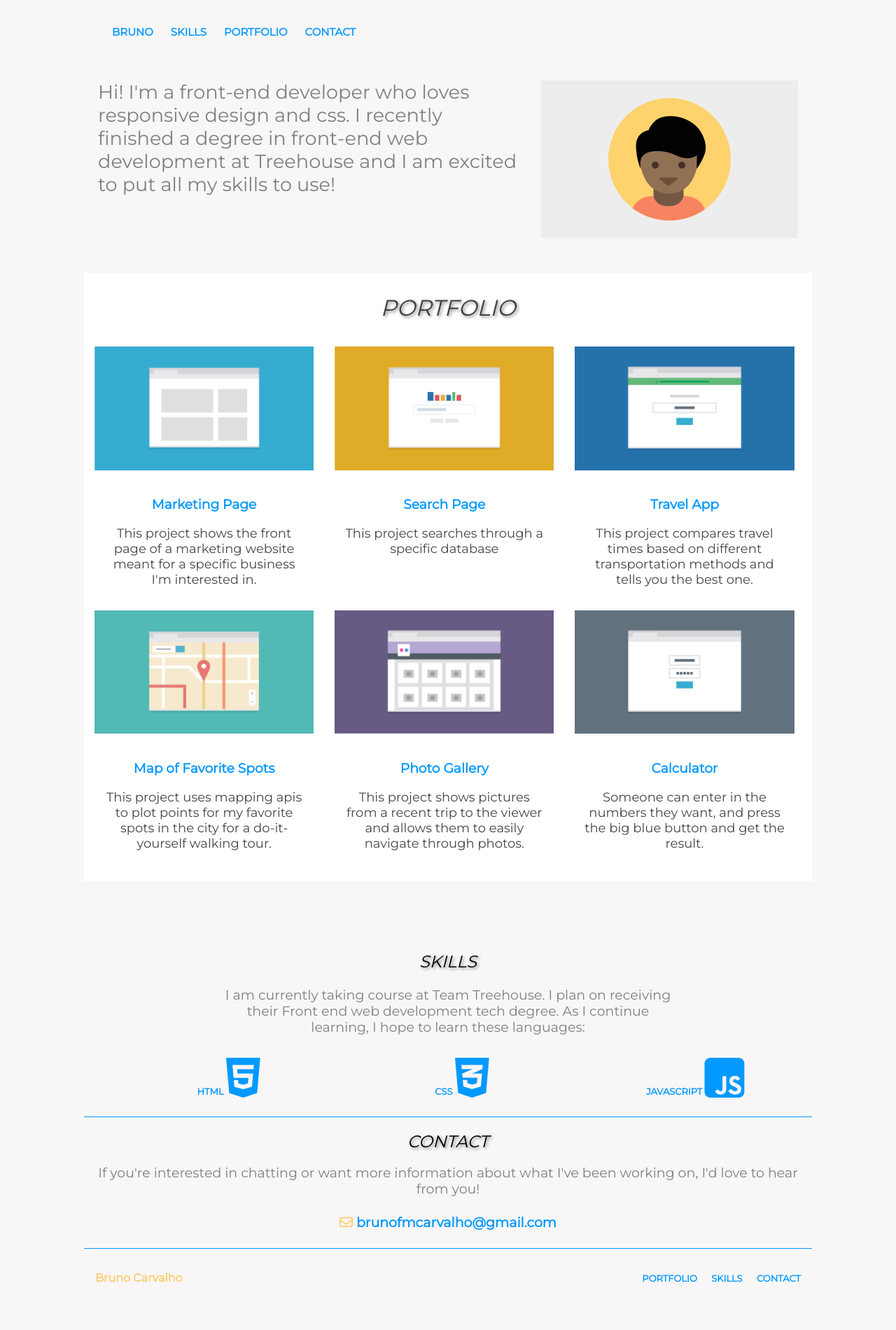
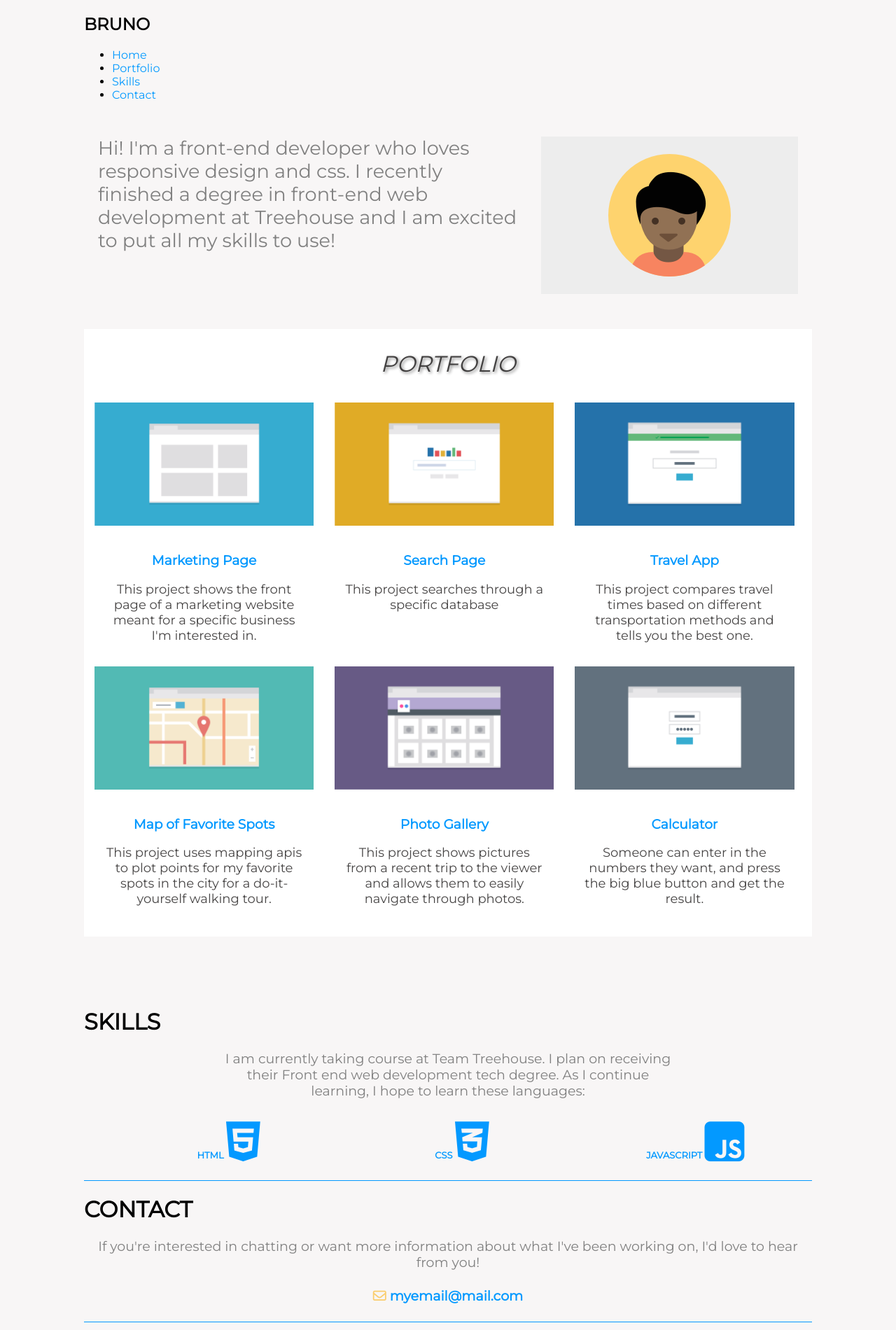
Before and after one commit to Soulr3b3l/Mobile-first-Responsive-Layout, a plain HTML site: page index.html in a window 1280 px wide. Shown: the top 1900 px of the page at 70% size. Before the commit the page ends 1867 px from the top, so only its background shows below. Drawn offline with Linux system fonts and the light colour scheme.

Commit message:
Update index.html

```diff
--- a/index.html
+++ b/index.html
@@ -8,18 +8,20 @@
     <link href="https://fonts.googleapis.com/css2?family=Montserrat&display=swap" rel="stylesheet">
     <link rel="stylesheet" href="css/style.css">
     <script src="https://kit.fontawesome.com/a7fbbbd59b.js" crossorigin="anonymous"></script>
-    <title>Project 2</title>
+    <title>Mobile-first-Responsive-Layout</title>
 </head>
 
 <body>
-    <div class="main-nav">
-        <ul class="nav">
-            <li class="name"><a href="index.html">Bruno</a></li>
-            <li><a href="#skills">Skills</a></li>
-            <li><a href="#portfolio">Portfolio</a></li>
-            <li><a href="#contact">Contact</a></li>
-        </ul>
-    </div>
+
+    <nav>
+    <h1><a class="name">BRUNO</a></h1>
+       <ul class="top-nav">
+         <li><a href="#home">Home</a></li>
+         <li><a href="#portfolio">Portfolio</a></li>
+         <li><a href="#skills">Skills</a></li>
+         <li><a href="#contact">Contact</a></li>
+       </ul>
+    </nav>
 
     <header>
         <div class="profile">
@@ -33,7 +35,6 @@
     <main>
         <div class="main-content" id="portfolio">
             <h1>PORTFOLIO</h1>
-
             <div class="row-container">
                 <div class="card">
                     <img src="images/portfolio-1.png" alt="marketing">
@@ -79,7 +80,7 @@
     </main>
 
     <div class="skills" id="skills">
-        <h2>SKILLS</h2>
+        <h1>SKILLS</h1>
         <p>I am currently taking course at Team Treehouse. I plan
         on receiving their Front end web development tech degree.
         As I continue learning, I hope to learn these languages:
@@ -93,18 +94,18 @@
 
 
     <div class="contact-info" id="contact">
-        <h2>CONTACT</h2>
+        <h1>CONTACT</h1>
         <p>If you're interested in chatting or want more information
         about what I've been working on, I'd love to hear from you!
         </p>
-        <p class="text"><i class="far fa-envelope fa-1x" style="color: #FACD6D"></i>     <strong class="email"><a href="mailto:brunofmcarvalho@gmail.com">brunofmcarvalho@gmail.com</a></strong>
+        <p class="text"><i class="far fa-envelope fa-1x" style="color: #FACD6D"></i>     <strong class="email"><a href="mailto:myemail@mail.com">myemail@mail.com</a></strong>
         </p>
     </div>
 
     <footer>
         <nav class="footer-nav">
             <h3>Bruno Carvalho</h3>
-            <div class="nav">
+            <div class="footer">
                 <ul class="footer-ul">
                     <li><a href="#portfolio">Portfolio</a></li>
                     <li><a href="#skills">Skills</a></li>
```
